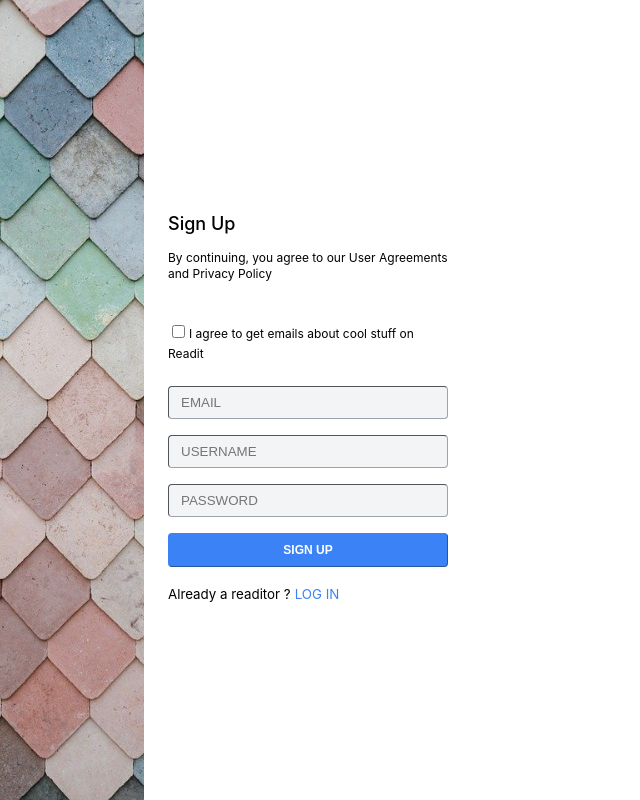
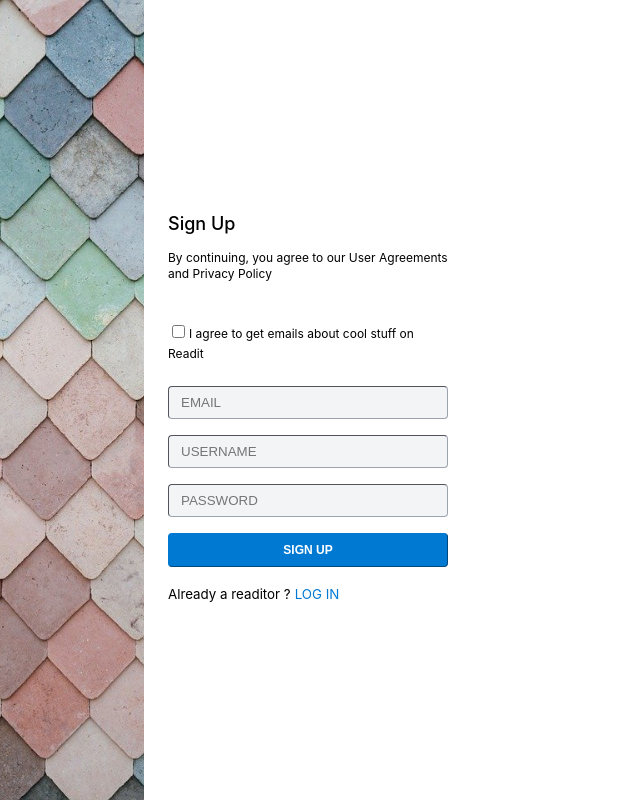
Before and after one commit to jhonatanmacazana/readit-classed, a Next.js app in the folder client/: page /register in a window 1280 px wide. Shown: the whole page, without its empty margins (0-640 px from the left). Built offline with nearby package versions, Linux system fonts and the light colour scheme.

Commit message:
feat: adding theme support for the main blue color

```diff
--- a/client/src/config/theme.ts
+++ b/client/src/config/theme.ts
@@ -3,10 +3,11 @@ import { DefaultTheme } from "styled-components";
 const myTheme: DefaultTheme = {
   borderRadius: "5px",
   colors: {
-    primary: "cyan",
+    main: "cyan",
     secondary: "magenta",
   },
   jade: "#00BF5F",
+  navyBlue: "#0079D3",
 };
 
 export default myTheme;
--- a/client/src/pages/register.tsx
+++ b/client/src/pages/register.tsx
@@ -94,15 +94,15 @@ const Button = styled.button`
   font-weight: 700;
   color: rgba(255, 255, 255, 1);
   text-transform: uppercase;
-  background-color: rgba(59, 130, 246, 1);
+  background-color: ${props => props.theme.navyBlue};
   border-width: 1px;
-  border-color: rgba(59, 130, 246, 1);
+  border-color: ${props => props.theme.navyBlue};
   border-radius: 0.25rem;
 `;
 
 const ALogin = styled.a`
   margin-left: 0.25rem;
-  color: rgba(59, 130, 246, 1);
+  color: ${props => props.theme.navyBlue};
   text-transform: uppercase;
 `;
 
--- a/client/styled.d.ts
+++ b/client/styled.d.ts
@@ -9,5 +9,6 @@ declare module "styled-components" {
       secondary: string;
     };
     jade: string;
+    navyBlue: string;
   }
 }
```
